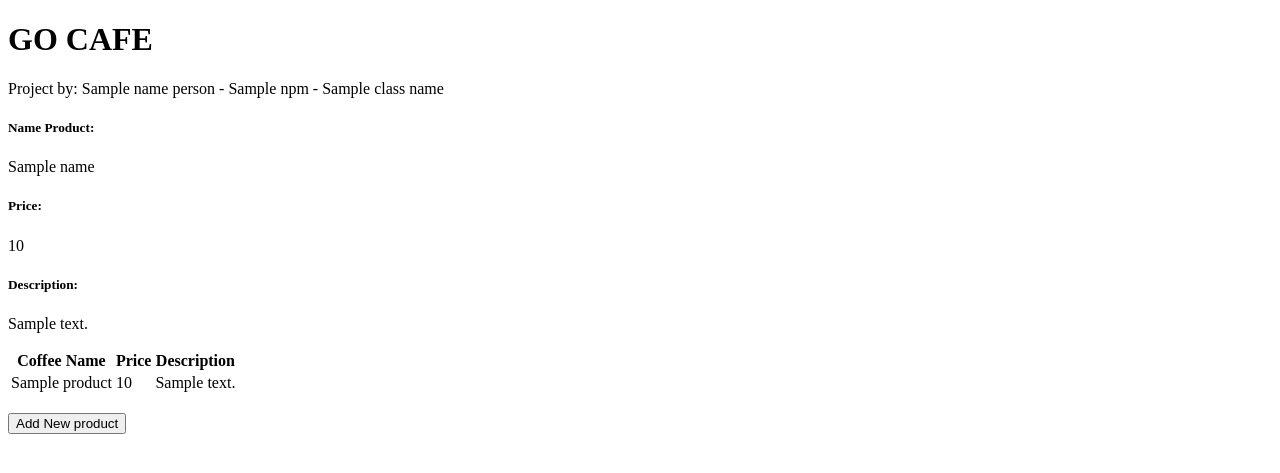
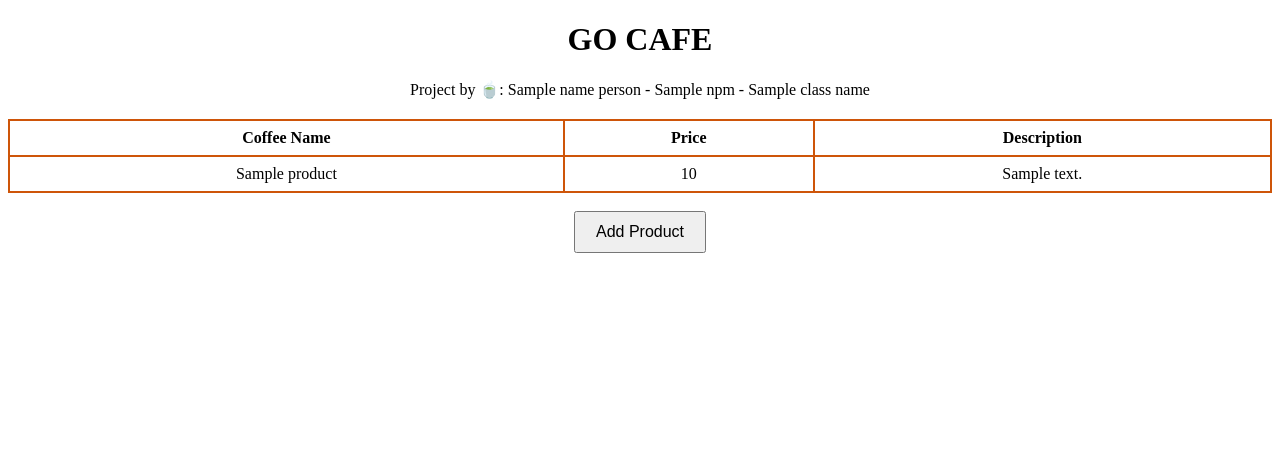
Before and after one commit to qibas/go-cafe, a Django app: template main/templates/main.html in a window 1280 px wide. Shown: the top 473 px of the page. Run offline with Django 5.2, Linux system fonts and the light colour scheme; tables that the repository leaves empty hold one stand-in row (values such as "Sample post"); the template is opened without the code that fills it: values that come from a table or form of the project are taken from there, most other values are stand-ins (such as "Sample title", 1, 10 or a date in 2020).

Commit message:
Finished Tugas 3

```diff
--- a/main/templates/create_product.html
+++ b/main/templates/create_product.html
@@ -1,6 +1,6 @@
 {% extends 'base.html' %}
 {% block content %}
-<h1>Add New Product</h1>
+<h1>Add Product</h1>
 
 <form method="POST">
   {% csrf_token %}
--- a/main/templates/main.html
+++ b/main/templates/main.html
@@ -1,38 +1,35 @@
 {% extends 'base.html' %}
 {% block content %}
+<div style="text-align:center;">
     <h1>GO CAFE</h1>
-<p>Project by: {{ name_person }} - {{ npm }} - {{ class_name }}</p>
-<!-- Ubah sesuai dengan npm kamu -->
-<h5>Name Product: </h5>
-<p>{{ name }}</p> <!-- Ubah sesuai dengan nama kamu -->
-<h5>Price: </h5>
-<p>{{ price }}</p> <!-- Ubah sesuai dengan kelas kamu -->
-<h5>Description: </h5>
-<p>{{ description }}</p>
+    <p>Project by 🍵: {{ name_person }} - {{ npm }} - {{ class_name }}</p>
 
     {% if not product_entries %}
-<p>Belum ada data produk pada GetSupply.</p>
+    <p>Belum ada data produk pada GoCafe.</p>
     {% else %}
-<table>
+    <table style="width: 100%; margin-top: 20px; border-collapse: collapse;">
+        <thead>
             <tr>
-    <th>Coffee Name</th>
-    <th>Price</th>
-    <th>Description</th>
+                <th style="border: 2px solid #ce5509; padding: 8px;">Coffee Name</th>
+                <th style="border: 2px solid #ce5509; padding: 8px;">Price</th>
+                <th style="border: 2px solid #ce5509; padding: 8px;">Description</th>
             </tr>
-
+        </thead>
+        <tbody>
             {% for product_entry in product_entries %}
             <tr>
-    <td>{{product_entry.name}}</td>
-    <td>{{product_entry.price}}</td>
-    <td>{{product_entry.description}}</td>
+                <td style="border: 2px solid #ce5509; padding: 8px;">{{ product_entry.name }}</td>
+                <td style="border: 2px solid #ce5509; padding: 8px;">{{ product_entry.price }}</td>
+                <td style="border: 2px solid #ce5509; padding: 8px;">{{ product_entry.description }}</td>
             </tr>
             {% endfor %}
+        </tbody>
     </table>
     {% endif %}
 
     <br />
-
     <a href="{% url 'main:create_product' %}">
-  <button>Add New product</button>
+        <button style="padding: 10px 20px; font-size: 16px;">Add Product</button>
     </a>
+</div>
 {% endblock content %}
```
Also changed, not shown: README.md. Lines whose indentation alone changed are shown as unchanged.
